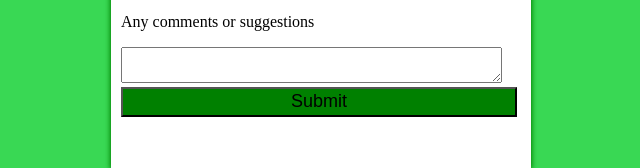
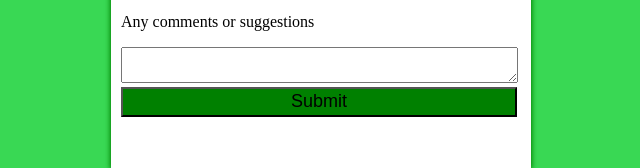
Before and after one commit to snake324/HTMLforms, a plain HTML site: page index.html in a window 1280 px wide. Shown: the part 640-808 px from the top of the page, 409-1049 px from the left. Drawn offline with Linux system fonts and the light colour scheme.

Commit message:
box size3

```diff
--- a/index.html
+++ b/index.html
@@ -43,7 +43,7 @@
             <input type="checkbox" name="Spring">Spring<br>
         </p>
         <p><label>Any comments or suggestions<br></p>
-        <textarea rows="2" cols="45"></textarea>
+        <textarea rows="2" cols="47"></textarea>
         <input type="submit" value="Submit" class="submit">
     </form>
 </body>
```
